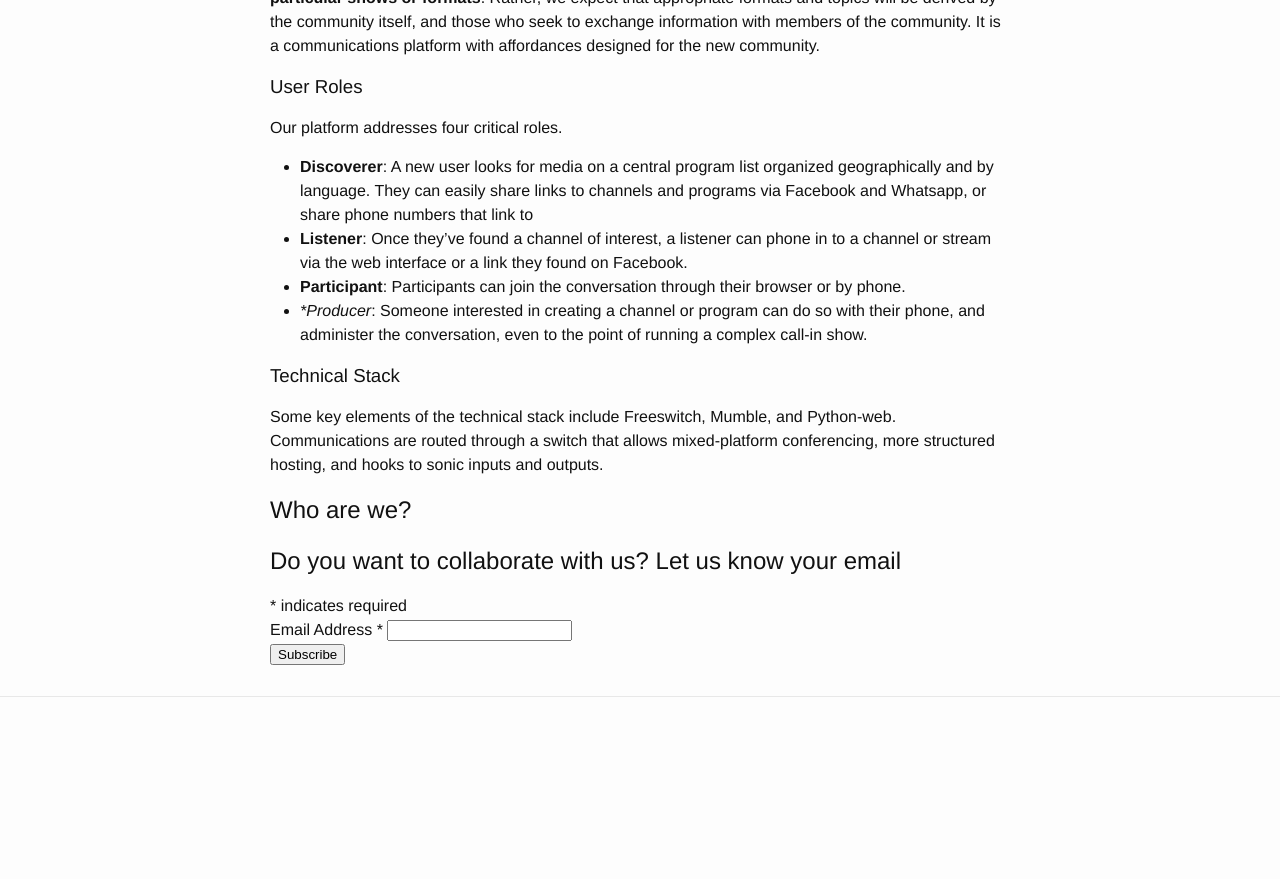
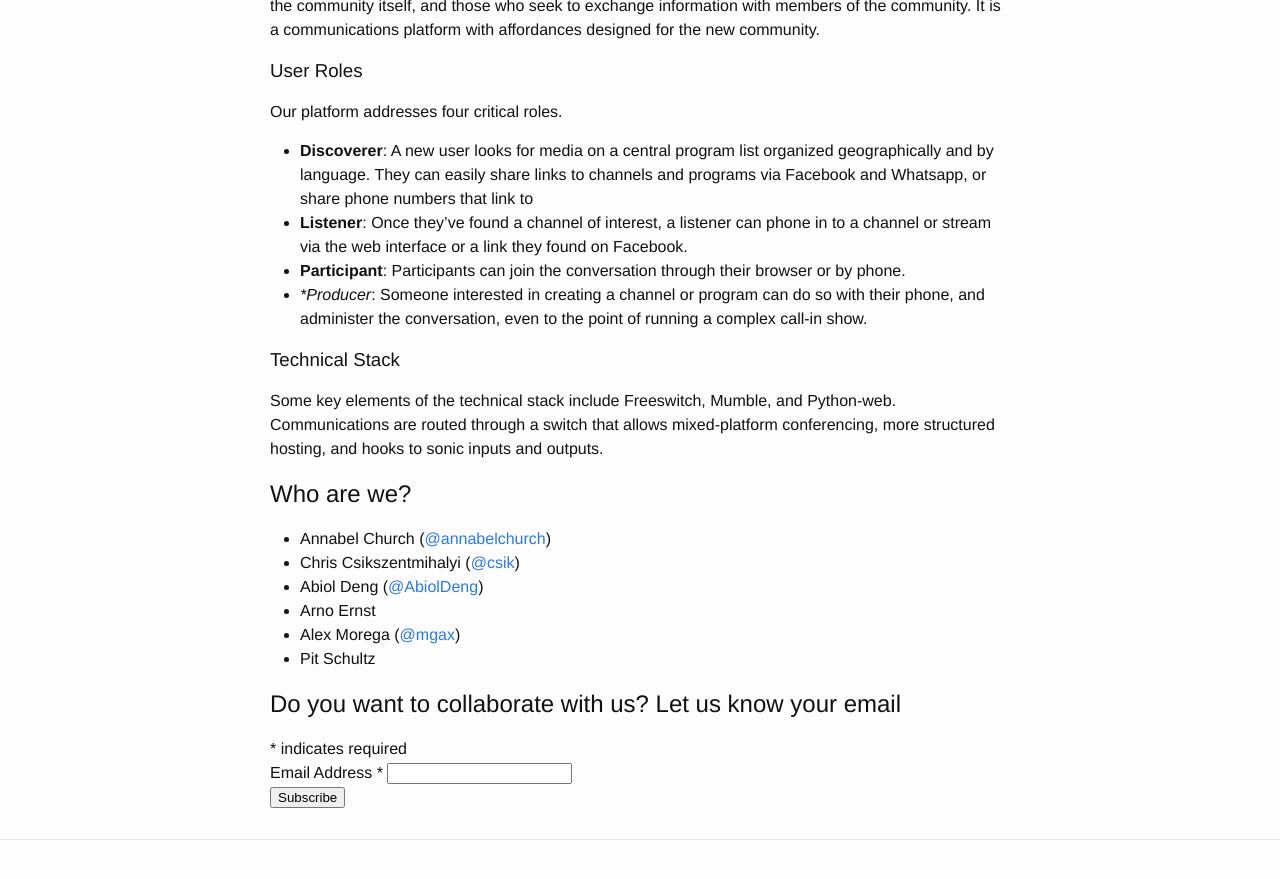
Before and after one commit to arc64/newcomers-radio, a Jekyll site: the page built from index.html, in a window 1280 px wide and 900 px high, scrolled down 1379 px. Shown: the top 879 px of the window. Built offline with Jekyll 4.4.1, drawn with Linux system fonts in a browser that asks for light colours; comment, search, counter and statistics services are not loaded; before the commit the page ends 2136 px from its top, so only the background shows below that.

Commit message:
Who are we

```diff
--- a/_includes/content.md
+++ b/_includes/content.md
@@ -7,6 +7,7 @@ Newcomers to Europe often have smart phones, and use Facebook and Whatsapp inten
 Mixing telephony and Internet communication, NR is a **voice platform** that **scales from a small voice chatroom to large call-in radio show**.  Conversations are organized across multiple channels, and programs within those channels.  To host, listen, or participate in a program requires only a phone, but audio can be drawn from archives or, in some situations, distributed through podcasts or FM radio.  Links to channels and programs are easily shared and spread.
 
 ## What is it? By example.
+
 ### Scenario 1 (outside-in):
 An employee at an processing center spends their whole day explaining the immigration process to hundreds of newcomers.  They can record a looped message explaining the steps a newcomer must go through, advertise the "channel" through posters around the processing center, and then take questions through a "call-in" format the answers of which can be listened to by anyone on the channel.
 
@@ -14,10 +15,10 @@ An employee at an processing center spends their whole day explaining the immigr
 ### Scenario 2 (inside-in):
 The new community is facing challenges finding work and earning money.  A community organizer starts a channel dedicated to bringing together NGOs, potential employers, job-seekers in the community, and others to discuss labor practices and norms in Germany.  Every day they have a different guest who can provide a perspective on work.  Callers describe their experiences seeking and finding work, ask questions, and work through problems during the program.
 
-## Scenario 3 (inside-out):
+### Scenario 3 (inside-out):
 A German-born journalist is interested in communicating some of the key experiences and challenges faced by newcomers.  Together with a German and Arabic speaking Iraqi, they cohost a multilingual call-in program about challenges and experiences in the new community.  Every week the journalist gets a fresh series of stories about where migrants came from, how they arrived, and what they hope to do next.  Meanwhile, the community experiences the catharsis of being able to speak and share.
 
-## Scenario 4 (inside-across):
+### Scenario 4 (inside-across):
 Community organizers who deal with food security issues in Munich, Berlin, and across German often face similar problems.  They agree to create daily one hour channel for new or challenging situations.  They can compare notes, analyze new policies, and assist each other in real time.  This helps them face their challenges but also builds solidarity.  The program is accessible and recorded in an archive.
 
 While these examples may help conceptualize the system, **Newcomer's Radio does not proscribe particular shows or formats**.  Rather, we expect that appropriate formats and topics will be derived by the community itself, and those who seek to exchange information with members of the community.  It is a communications platform with affordances designed for the new community.
@@ -33,6 +34,13 @@ Our platform addresses four critical roles.
 Some key elements of the technical stack include Freeswitch, Mumble, and Python-web.  Communications are routed through a switch that allows mixed-platform conferencing, more structured hosting, and hooks to sonic inputs and outputs.
 
 ## Who are we?
+
+* Annabel Church ([@annabelchurch](https://twitter.com/annabelchurch))
+* Chris Csikszentmihalyi ([@csik](https://twitter.com/csik))
+* Abiol Deng ([@AbiolDeng](https://twitter.com/AbiolDeng))
+* Arno Ernst
+* Alex Morega ([@mgax](https://twitter.com/mgax))
+* Pit Schultz
 
 
 ## Do you want to collaborate with us? Let us know your email
```
